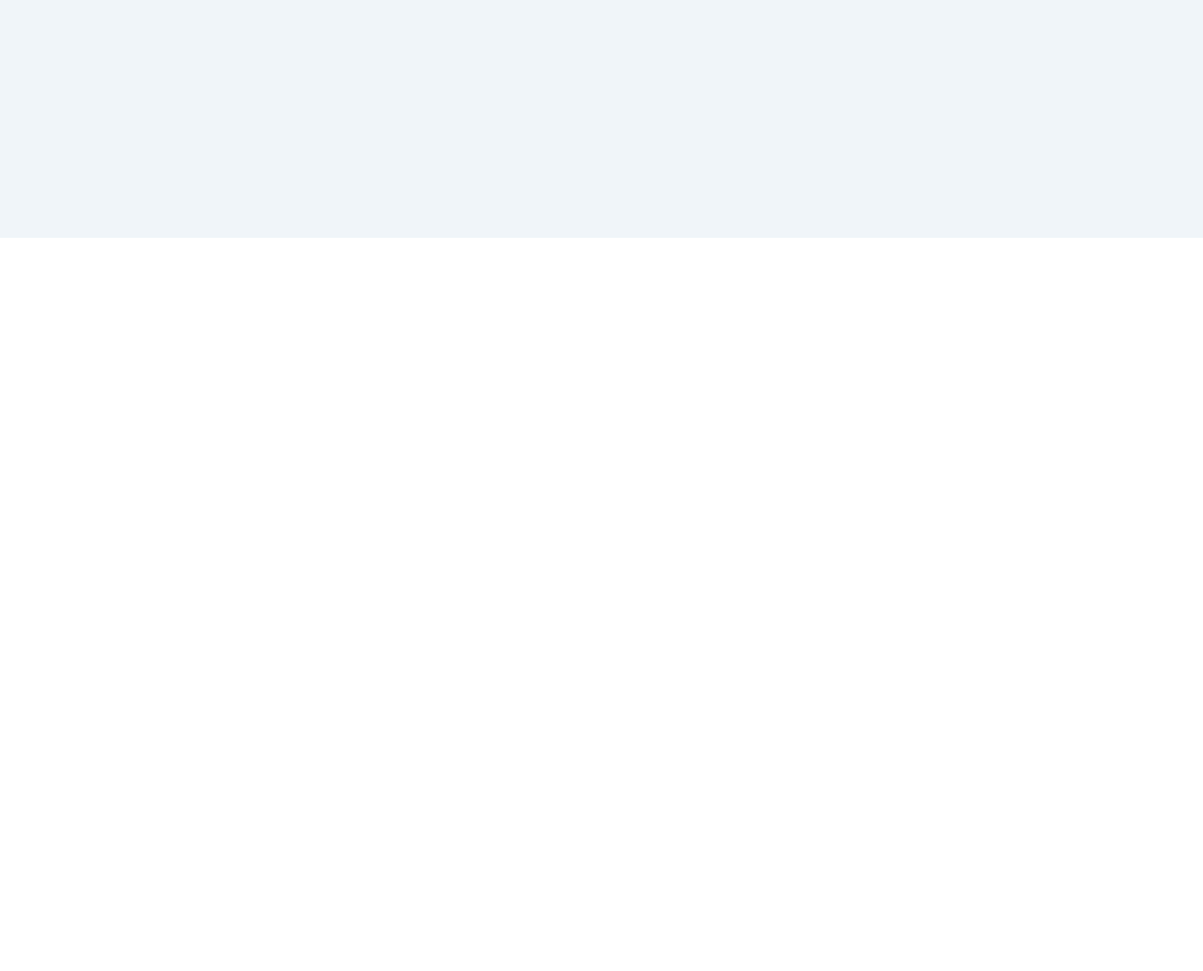
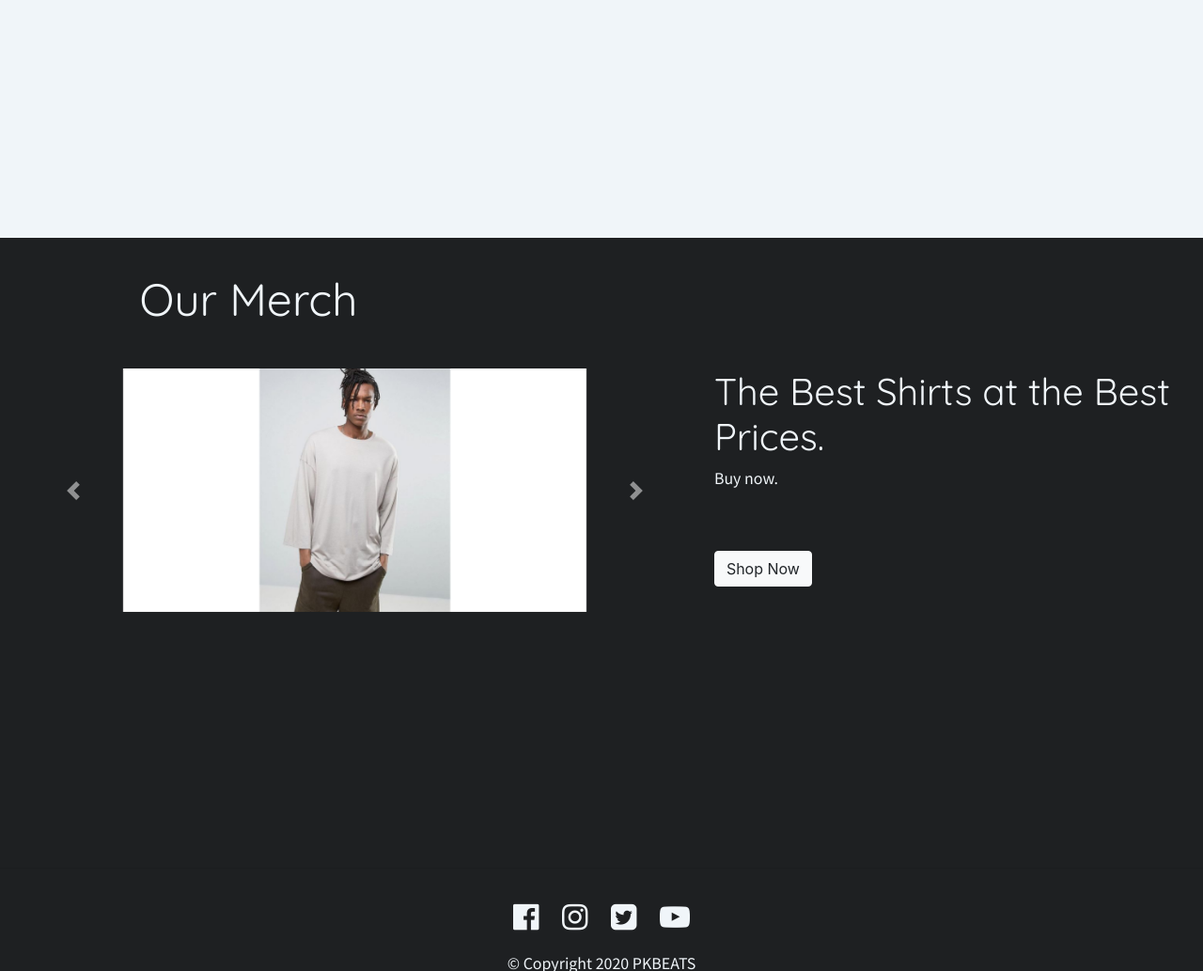
Before and after one commit to bryan-truong99/pkbeat, a plain HTML site: page index.html in a window 1280 px wide. Shown: the part 1767-2800 px from the top of the page at 94% size. Before the commit the page ends 2020 px from the top, so only its background shows below. Drawn offline with nearby package versions, Linux system fonts and the light colour scheme.

Commit message:
Added new contact section

```diff
--- a/css/style.css
+++ b/css/style.css
@@ -9,6 +9,10 @@ p {
 
 h1 {
   font-family: 'Quicksand', sans-serif;
+}
+
+hr {
+  border-radius: 100
 }
 
 .container-fluid {
@@ -54,6 +58,11 @@ h1 {
 .artpiece-heading {
   font-size: 2rem;
 }
+
+.artpiece-item {
+  padding: 0 10% 7%;
+}
+
 .artpiece-row {
   padding-bottom: 3%;
 }
@@ -61,16 +70,13 @@ h1 {
 .artpiece-title {
   padding: 3% 10%;
   font-size: 3rem;
+  color: #f0f5f9;
 }
 
 .artpiece-text {
   text-align: left;
   font-size: 1rem;
   line-height: 2;
-}
-
-.carousel-item {
-  padding: 0 10% 7%;
 }
 
 #artpieces {
@@ -98,3 +104,28 @@ h1 {
   background-color: #f0f5f9;
   padding: 20% 10%;
 }
+
+/* Shop */
+.merch {
+  width: 70%;
+  display: block;
+  margin-left: auto;
+  margin-right: auto;
+}
+
+#shop {
+  background-color: #1e2022;
+  color: #f0f5f9;
+  text-align: left;
+  padding: 0% 2% 10%;
+}
+
+/* Contact */
+.icon {
+  margin: 20px 10px;
+}
+#contact {
+  background-color: #1e2022;
+  color: #f0f5f9;
+  padding-top: 10%
+}
--- a/index.html
+++ b/index.html
@@ -14,7 +14,15 @@
   <meta name="viewport" content="width=device-width, initial-scale=1">
   <link rel="stylesheet" href="css/style.css">
 
+  <!-- Favicon -->
+  <link rel="icon" href="favicon.ico">
+
+  <!-- Google Fonts -->
   <link href="https://fonts.googleapis.com/css2?family=Noto+Sans+JP&family=Quicksand&family=Work+Sans:ital,wght@1,300&display=swap" rel="stylesheet">
+
+  <!-- FontAwesome Icons -->
+  <link rel="stylesheet" href="https://stackpath.bootstrapcdn.com/font-awesome/4.7.0/css/font-awesome.min.css">
+
   <!-- CSS only BOOTSTRAP -->
   <link rel="stylesheet" href="https://stackpath.bootstrapcdn.com/bootstrap/4.5.2/css/bootstrap.min.css" integrity="sha384-JcKb8q3iqJ61gNV9KGb8thSsNjpSL0n8PARn9HuZOnIxN0hoP+VmmDGMN5t9UJ0Z" crossorigin="anonymous">
 
@@ -67,7 +75,7 @@
     <h1 class="artpiece-title">The Works</h1>
     <div id="peter-carousel" class="carousel slide" data-ride="carousel" data-interval="40000" data-pause="hover">
       <div class="carousel-inner">
-        <div class="carousel-item active">
+        <div class="carousel-item active artpiece-item">
           <div class="row artpiece-row">
             <div class="col-lg-8">
               <img class="artpiece" src="images/pkbeatcar2.PNG" alt='pkbeatcars' class='center'>
@@ -76,13 +84,14 @@
             <div class="col-lg-4">
               <div class="artpiece-text">
                 <h1 class="artpiece-heading">ART PIECE 1</h1>
-                <p>Lorem ipsum dolor sit amet, consectetur adipiscing elit. Mauris non velit erat. Mauris laoreet turpis molestie, ornare ante eget, interdum magna. Phasellus vel egestas ante. Ut semper euismod sapien id eleifend. Curabitur scelerisque, mi
+                <p>Lorem ipsum dolor sit amet, consectetur adipiscing elit. Mauris non velit erat. Mauris laoreet turpis molestie, ornare ante eget, interdum magna. Phasellus vel egestas ante. Ut semper euismod sapien id eleifend. Curabitur
+                  scelerisque, mi
                   in rhoncus pharetra.</p>
               </div>
             </div>
           </div>
         </div>
-          <div class="carousel-item">
+        <div class="carousel-item artpiece-item">
           <div class="row artpiece-row">
             <div class="col-lg-8">
               <img class="artpiece" src="images/pkbeatsracket.PNG" alt='pkbeatracket' class='center'>
@@ -92,7 +101,8 @@
               <div class="artpiece-text">
                 <h1 class="artpiece-heading">ART PIECE 2</h1>
                 <p>
-                    Lorem ipsum dolor sit amet, consectetur adipiscing elit. Mauris non velit erat. Mauris laoreet turpis molestie, ornare ante eget, interdum magna. Phasellus vel egestas ante. Ut semper euismod sapien id eleifend. Curabitur scelerisque, mi
+                  Lorem ipsum dolor sit amet, consectetur adipiscing elit. Mauris non velit erat. Mauris laoreet turpis molestie, ornare ante eget, interdum magna. Phasellus vel egestas ante. Ut semper euismod sapien id eleifend. Curabitur
+                  scelerisque, mi
                   in rhoncus pharetra.
                 </p>
               </div>
@@ -116,6 +126,49 @@
       <img class="seal" src="images/seal-dj.gif" alt="seal dj">
     </div>
   </section>
+
+  <section id="shop">
+    <h1 class="artpiece-title">Our Merch</h1>
+    <div class="row">
+    <div class="col-lg-7">
+    <div id="peter-carousel-shop" class="carousel slide" data-ride="carousel" data-interval="40000" data-pause="hover">
+      <div class="carousel-inner">
+        <div class="carousel-item active shop-item">
+          <img class="merch" src="images/long-shirt.jpeg" alt="shirt">
+        </div>
+        <div class="carousel-item shop-item">
+          <img class="merch" src="images/long-shirt.jpeg" alt="shirt">
+        </div>
+        <a class="carousel-control-prev" href="#peter-carousel-shop" role="button" data-slide="prev">
+          <span class="carousel-control-prev-icon" aria-hidden="true"></span>
+          <span class="sr-only">Previous</span>
+        </a>
+        <a class="carousel-control-next" href="#peter-carousel-shop" role="button" data-slide="next">
+          <span class="carousel-control-next-icon" aria-hidden="true"></span>
+          <span class="sr-only">Next</span>
+        </a>
+      </div>
+    </div>
+  </div>
+    <div class="col-lg-5">
+    <h1>The Best Shirts at the Best Prices.</h1>
+    <p>Buy now.</p>
+    <button type="button" class="btn btn-light">Shop Now</button>
+</div>
+  </div>
+  </section>
+
+  <section id="contact">
+    <hr>
+    <div class="container-fluid">
+
+    <i class="fa fa-facebook-official fa-2x icon" aria-hidden="true"></i>
+    <i class="fa fa-instagram fa-2x icon" aria-hidden="true"></i>
+    <i class="fa fa-twitter-square fa-2x icon" aria-hidden="true"></i>
+    <i class="fa fa-youtube-play fa-2x icon" aria-hidden="true"></i>
+    <p>© Copyright 2020 PKBEATS</p>
+    </div>
+  </section>
 </body>
 
 </html>
```
Also changed, not shown: favicon.ico (added), images/long-shirt.jpeg (added), images/shirt.jfif (added), images/z.jpg (added). Lines whose indentation alone changed are shown as unchanged.
